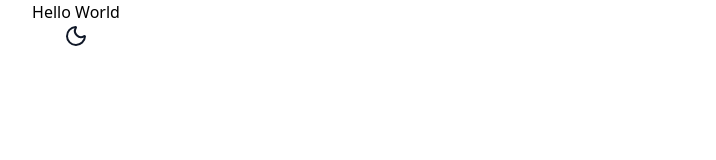
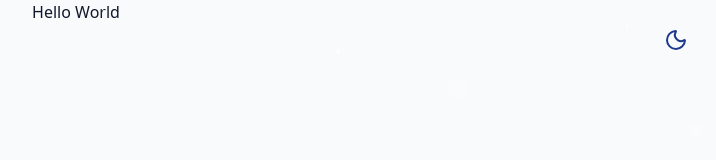
Before and after one commit to NaveenDeemantha/portfolio, a React (Vite) app: page / in a window 1280 px wide. Shown: the top 160 px of the page, without its empty margins (564-1280 px from the left). Built offline with nearby package versions, Linux system fonts and the light colour scheme.

Commit message:
Star-background

```diff
--- /dev/null
+++ b/src/components/StarBackground.jsx
@@ -0,0 +1,50 @@
+import { useEffect, useState } from "react";
+
+//id, size, x, y, opacity, animationDuration
+
+export const StarBackground = () => {
+    const [stars, setStars] = useState([]);
+
+    useEffect(() =>{
+        generateStars();
+    }, []);
+
+    const generateStars = () => {
+        const numberOfStars = Math.floor(
+            (window.innerWidth * window.innerHeight) / 7500
+        );
+
+        const newStars = [];
+
+        for (let i = 0; i < numberOfStars;  i++){
+            newStars.push({
+                id:i,
+                size: Math.random() * 3 + 1,
+                x: Math.random() * 100,
+                y: Math.random() * 100,
+                opacity: Math.random() * 0.5 + 0.5,
+                animationDuration:  Math.random() * 4 + 2,
+            });
+        }
+        setStars(newStars);
+    };
+
+    return (
+        <div className="fixed inset-0 overflow-hidden pointer-events-none z-0">
+            {stars.map((star) => (
+                <div
+                key={star.id}
+                className="star animate-pulse-subtle"
+                style={{
+                    width: star.size + "px",
+                    height: star.size + "px",
+                    left: star.x + "%",
+                    top: star.y + "%",
+                    opacity: star.opacity,
+                    animationDuration: star.animationDuration + "s",
+                }}
+                />
+            ))}
+        </div>
+    );
+};
--- a/src/components/ThemeToggle.jsx
+++ b/src/components/ThemeToggle.jsx
@@ -1,8 +1,20 @@
 import { Moon, Sun } from "lucide-react";
-import { useState } from "react";
+import { useEffect, useState } from "react";
+import { cn } from  "../lib/utils"
 
 export const ThemeToggle = () => {
     const [isDarkMode, setIsDarkMode] = useState(false);
+
+    useEffect  (() => {
+        const storedTheme = localStorage.getItem("theme")
+        if (storedTheme === "dark") {
+            setIsDarkMode(true)
+            document.documentElement.classList.add("dark");
+        } else {
+            localStorage.setItem("theme", "light");
+            setIsDarkMode(false)
+        }
+    }, [])
 
     const toggleTheme = () => {
         if (isDarkMode) {
@@ -16,12 +28,17 @@ export const ThemeToggle = () => {
         }
     };
     return (
-        <button onClick={toggleTheme}>
+        <button onClick={toggleTheme}
+        className={cn(
+           "fixed max-sm:hidden top-5 right-5 z-50 p-2 rounded-full transition-colors duration-300",
+           "focus:outline-hidden"
+        )}
+        >
             {" "}
             {isDarkMode ? (
                 <Sun className="h-6 w-6 text-yellow-300" />
             ) : (
-                <Moon className="h-6 w-6 text-gray-900" />
+                <Moon className="h-6 w-6 text-blue-900" />
             )}
         </button>
     );
--- /dev/null
+++ b/src/lib/utils.js
@@ -0,0 +1,6 @@
+import {clsx} from "clsx";
+import { twMerge } from "tailwind-merge";
+
+export const cn = (...inputs) => {
+    return twMerge(clsx(inputs));
+};
--- a/src/pages/Home.jsx
+++ b/src/pages/Home.jsx
@@ -1,14 +1,18 @@
 import { ThemeToggle } from "@/components/ThemeToggle";
+import { Star } from "lucide-react";
+import { StarBackground } from "../components/StarBackground";
 
 export const Home = () => {
   return (
     <div className="min-h-screen bg-background  text-foreground overflow-x-hidden">
 
       <div>Hello World</div>
+
       {/* {Theme Toggle} */}
       <ThemeToggle />
 
       {/* {Background Effects} */}
+      <StarBackground />
 
       {/* { Navbar } */}
 
```
Also changed, not shown: src/index.css (+8 -14 lines).
